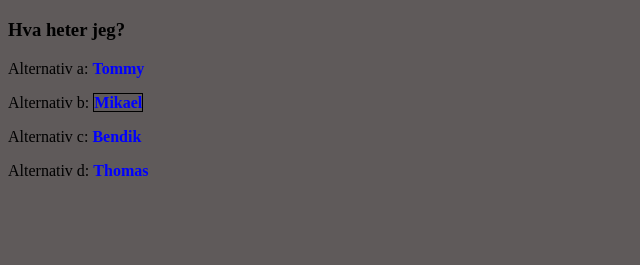
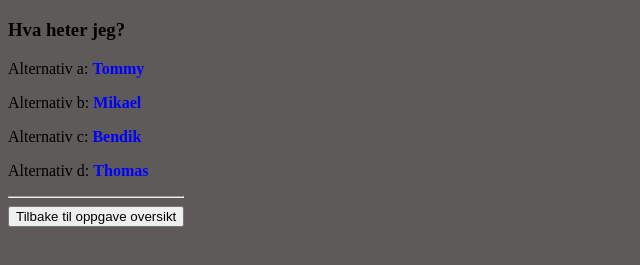
Before and after one commit to KoreanSnorlax/Uke2, a plain HTML site: page quiz.html in a window 1280 px wide. Shown: the part 61-326 px from the top of the page, without its empty margins (0-640 px from the left). Drawn offline with Linux system fonts and the light colour scheme.

Commit message:
Update quiz.html

```diff
--- a/quiz.html
+++ b/quiz.html
@@ -19,10 +19,13 @@
 <body>
     <h1 style="color: blue;">Quiz time</h1>
     <h3>Hva heter jeg?</h3>
-    <p id="svar1" onclick="sendNei(this)"">Alternativ a: <span style="font-weight: bold; color: blue" > Tommy</span></p>
-    <p id="svar2" onclick="sendJa(this)"> Alternativ b: <span style="font-weight: bold; color: blue; border: 1px solid black;"> Mikael</span></p>
-    <p id="svar3" onclick="sendNei(this)">Alternativ c: <span style="font-weight: bold; color: blue">Bendik</span></p>
-    <p id="svar4" onclick="sendNei(this)">Alternativ d: <span style="font-weight: bold; color: blue">Thomas</span></p>
+    <p id="svar1" onclick="sendNei(this)"">Alternativ a: <span style="font-weight: bold; color: blue;" > Tommy</span></p>
+    <p id="svar2" onclick="sendJa(this)"> Alternativ b: <span style="font-weight: bold; color: blue;"> Mikael</span></p>
+    <p id="svar3" onclick="sendNei(this)">Alternativ c: <span style="font-weight: bold; color: blue;">Bendik</span></p>
+    <p id="svar4" onclick="sendNei(this)">Alternativ d: <span style="font-weight: bold; color: blue;">Thomas</span></p>
+
+    <hr/>
+    <button onclick="location.href='index.html'">Tilbake til oppgave oversikt</button>
 
     <script>
         function sendNei(svar){
```
